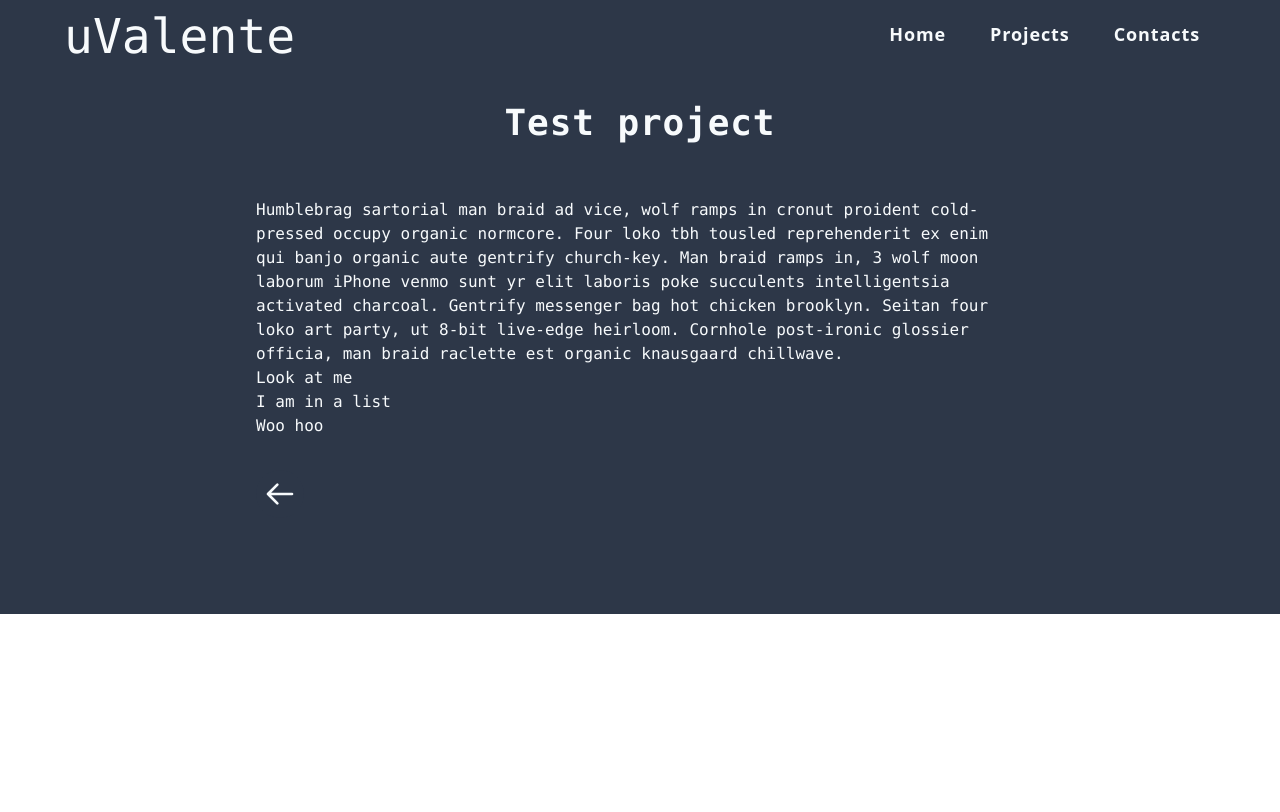
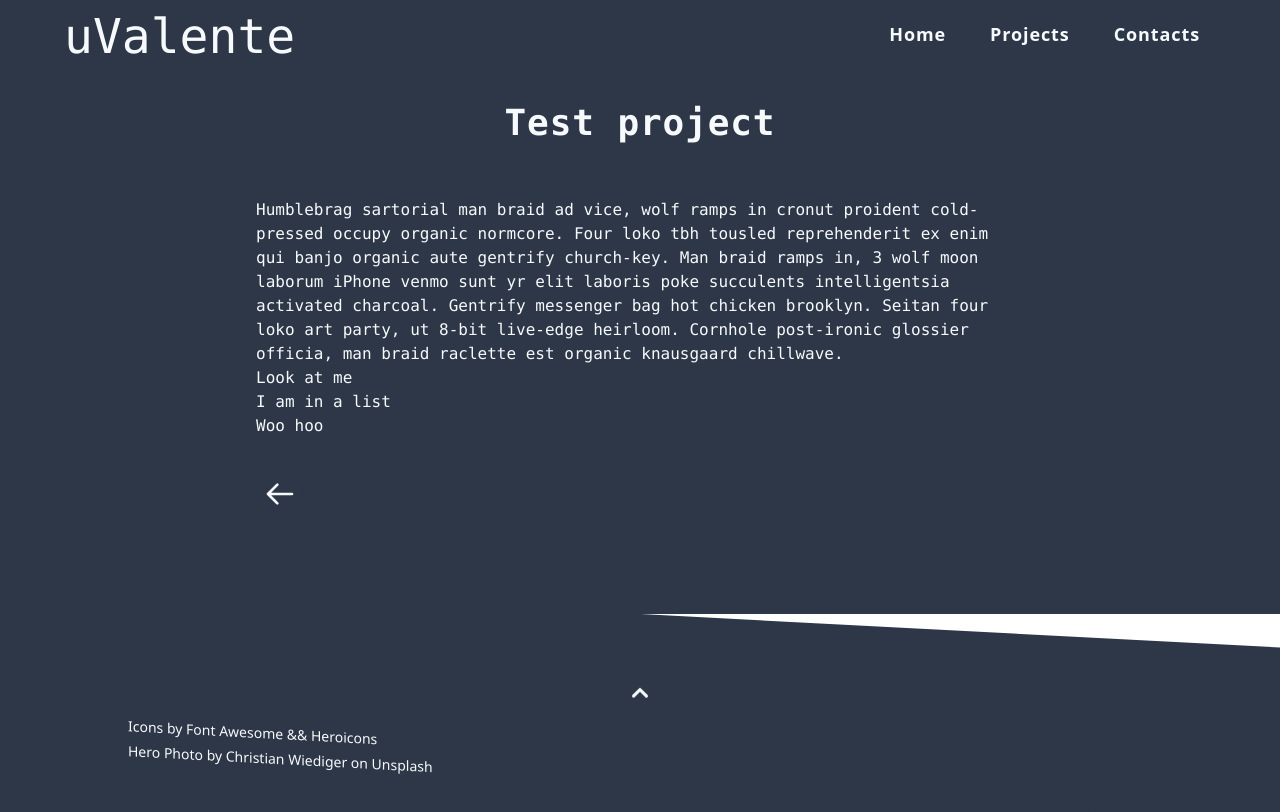
Before and after one commit to Uvalente/portfolio, a Next.js app: page /projects/test in a window 1280 px wide. Shown: the top 812 px of the page. Built offline with nearby package versions, Linux system fonts and the light colour scheme.

Commit message:
:sparkles: add Footer

```diff
--- a/components/Contacts.js
+++ b/components/Contacts.js
@@ -1,7 +1,7 @@
 const Contacts = () => (
   <>
     <h3 className='mt-32 lg:mt-40 text-center text-4xl font-mono font-semibold tr tracking-wide' id='contacts'>Get in touch!</h3>
-    <div className='mt-16 lg:mt-20 flex justify-center flex-col lg:flex-row'>
+    <div className='mt-16 lg:mt-20 flex justify-center flex-col lg:flex-row mb-32'>
       <div className='w-full lg:w-1/3 flex justify-center mb-24 lg:flex-col items-center lg:pr-20 lg:mb-0'>
         <a href='https://www.linkedin.com/in/umberto-valente/' target='_blank'>
           <svg aria-hidden="true" focusable="false" data-prefix="fab" data-icon="linkedin" className="w-16 h-auto text-dark-blue hover:shadow-inner hover:text-blue-800 transition-all duration-300" role="img" xmlns="http://www.w3.org/2000/svg" viewBox="0 0 448 512"><path fill="currentColor" d="M416 32H31.9C14.3 32 0 46.5 0 64.3v383.4C0 465.5 14.3 480 31.9 480H416c17.6 0 32-14.5 32-32.3V64.3c0-17.8-14.4-32.3-32-32.3zM135.4 416H69V202.2h66.5V416zm-33.2-243c-21.3 0-38.5-17.3-38.5-38.5S80.9 96 102.2 96c21.2 0 38.5 17.3 38.5 38.5 0 21.3-17.2 38.5-38.5 38.5zm282.1 243h-66.4V312c0-24.8-.5-56.7-34.5-56.7-34.6 0-39.9 27-39.9 54.9V416h-66.4V202.2h63.7v29.2h.9c8.9-16.8 30.6-34.5 62.9-34.5 67.2 0 79.7 44.3 79.7 101.9V416z"></path></svg>
--- /dev/null
+++ b/components/Footer.js
@@ -0,0 +1,20 @@
+const Footer = () => (
+  <>
+    <div className='pt-16 h- bg-dark-blue skew-y-3 text-gray-100 transform flex flex-col justify-center' >
+      <a href='#top' className='self-center -skew-y-3 transform'>
+        <svg className='h-8 animate-bounce' fill="currentColor" viewBox="0 0 20 20"><path fill-rule="evenodd" d="M14.707 12.707a1 1 0 01-1.414 0L10 9.414l-3.293 3.293a1 1 0 01-1.414-1.414l4-4a1 1 0 011.414 0l4 4a1 1 0 010 1.414z" clip-rule="evenodd"></path></svg>
+      </a>
+      <div className='bg-dark-blue text-sm px-4 md:px-16 lg:px-32 mt-8 flex flex-col space-y-1'>
+        <p>
+          Icons by <a href='https://fontawesome.com/license/free' target='_blank'>Font Awesome</a> && <a href='https://github.com/tailwindlabs/heroicons' target='_blank'>Heroicons</a>
+        </p>
+        <p>
+          Hero Photo by <a href="https://unsplash.com/@christianw">Christian Wiediger</a> on <a href="https://unsplash.com/">Unsplash</a>
+        </p>
+      </div>
+    </div>
+    <div className='bg-dark-blue -mt-10 h-16 lg:h-20 xxl:h-40 xxl:-mt-20' />
+  </>
+)
+
+export default Footer
--- a/components/Layout.js
+++ b/components/Layout.js
@@ -1,5 +1,6 @@
 import Head from 'next/head'
 import Nav from '../components/Nav'
+import Footer from './Footer'
 
 const Layout = ({ children, pageTitle, ...props }) => (
   <>
@@ -9,6 +10,7 @@ const Layout = ({ children, pageTitle, ...props }) => (
     </Head>
     <Nav />
     {children}
+    <Footer />
   </>
 )
 
--- a/components/Main.js
+++ b/components/Main.js
@@ -2,7 +2,7 @@ const lorem = "Lorem ipsum dolor sit amet, consectetur adipiscing elit. Curabitu
 
 const Main = () => (
   <>
-    <div className='relative z-10 flex flex-col items-center lg:flex-row justify-center bg-dark-blue text-gray-100 pt-32 font-mono' >
+    <div className='relative z-10 flex flex-col items-center lg:flex-row justify-center bg-dark-blue text-gray-100 pt-32 font-mono' id='top'>
       <div className='lg:w-1/2 xl:w-1/3'>
         <img className='h-64 w-64 rounded-full object-cover object-top overflow-hidden lg:h-auto lg:w-full lg:rounded-none' src='/umberto.jpg' />
       </div>
--- a/pages/projects/index.js
+++ b/pages/projects/index.js
@@ -17,7 +17,7 @@ const Projects = ({ projects, ...props }) => {
 
   return (
     <Layout pageTitle='uValente Projects'>
-      <div className='bg-dark-blue font-mono text-gray-100 py-24 px-2 md:px-8 lg:px-40'>
+      <div className='bg-dark-blue font-mono text-gray-100 py-24 px-2 md:px-8 lg:px-40' id='top'>
         <h1 className='text-center text-4xl font-mono font-semibold tr tracking-wide'>Projects</h1>
         <div className='flex flex-wrap justify-around mt-6'>
           {projectsList}
```
